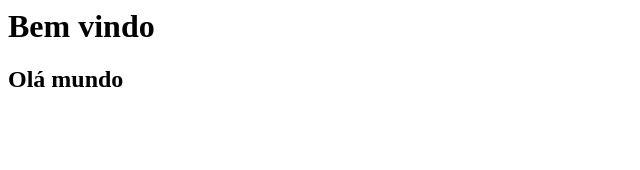
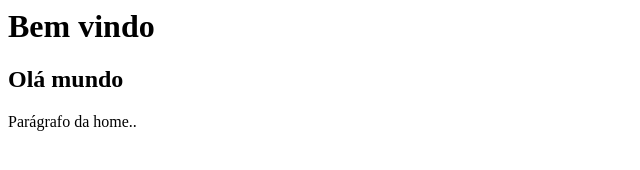
Before and after one commit to cristianosolutions/cusrso_github, a plain HTML site: page index.html in a window 1280 px wide. Shown: the whole page, without its empty margins (0-640 px from the left). Drawn offline with Linux system fonts and the light colour scheme.

Commit message:
criando novas funcionaladades na home comparagrafo

```diff
--- a/index.html
+++ b/index.html
@@ -1,2 +1,3 @@
 <h1>Bem vindo</h1>
 <h2>Olá mundo</h2>
+<p>Parágrafo da home..</p>
```
Also changed, not shown: a.txt (added), nome.txt.
